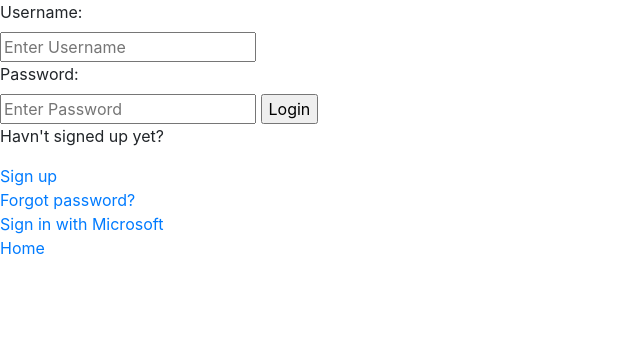
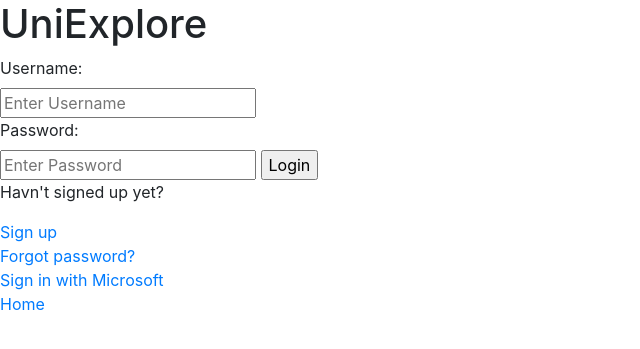
Before and after one commit to kfb19/group-software-project, a Django app: page /login/ in a window 1280 px wide. Shown: the top 349 px of the page, without its empty margins (0-640 px from the left). Run offline with Django 4.2, Linux system fonts and the light colour scheme; parts of the project's set-up code (start-up, migrations or seed data) failed here and were passed over; some libraries are stand-ins or nearby versions.

Commit message:
Adding UniExplore app name to the top of each of the pages.

```diff
--- a/UniExplore/base/templates/base/login_register.html
+++ b/UniExplore/base/templates/base/login_register.html
@@ -18,7 +18,9 @@
 {% endfor %}
 
 {% endif %}
-
+<div class="app-title">
+    <h1>UniExplore</h1>
+</div>
 
 <div class="login-form" id="form-wrapper" class="form-group">
     <form method="POST" action="">
@@ -54,6 +56,9 @@
 
 <div>
     <div class="form">
+        <div class="app-title">
+            <h1>UniExplore</h1>
+        </div>
         <form class="register-form" method="POST" action="">
           {% csrf_token %}
           <fieldset class = "form-group">
--- a/UniExplore/templates/base.html
+++ b/UniExplore/templates/base.html
@@ -19,6 +19,9 @@
 <link rel="stylesheet" type="text/css" href="{% static 'UniExplore/style.css' %}">
 
 <body>
+<div class="app-title">
+    <h1>UniExplore</h1>
+</div>
 {% if messages %}
 {% for message in messages %}
 
```
